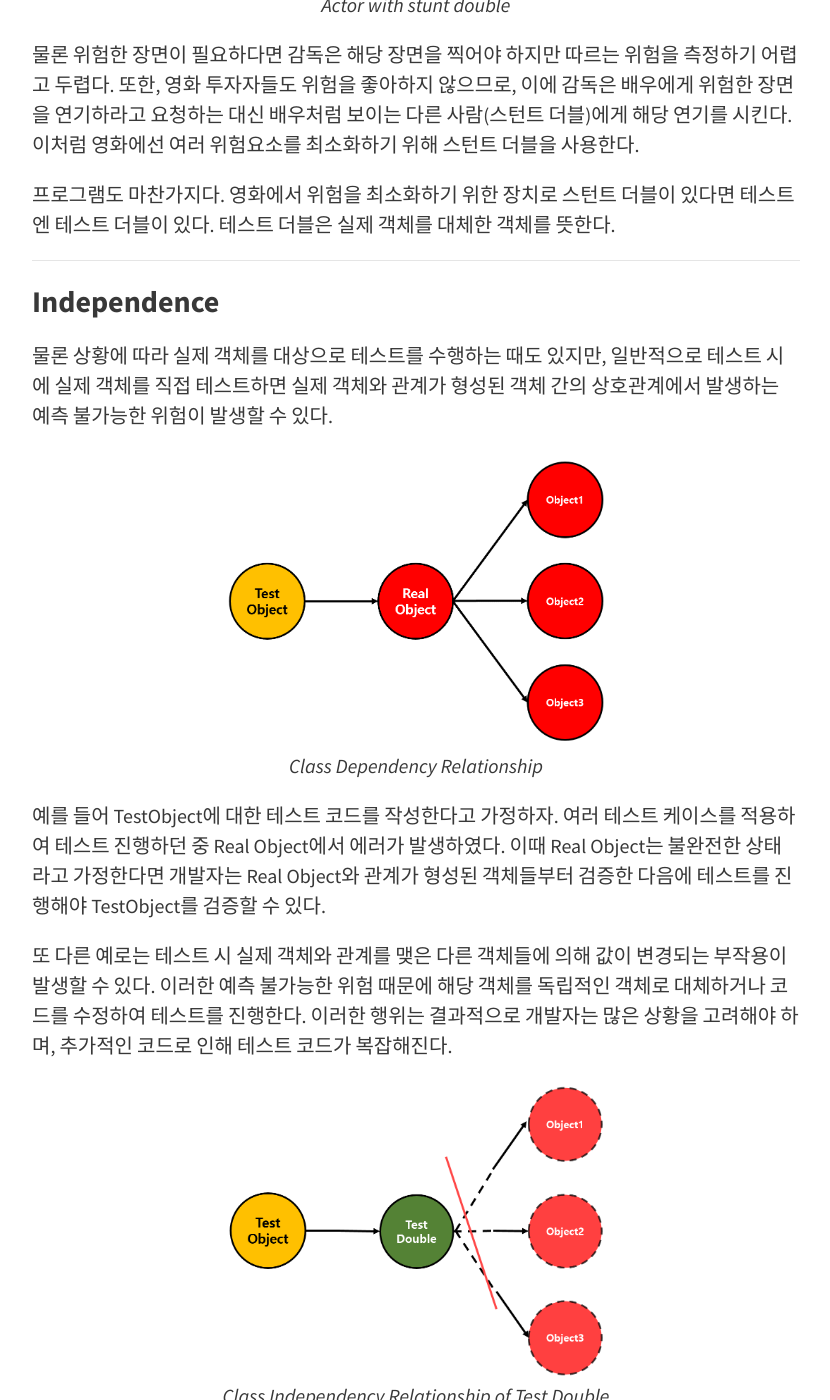
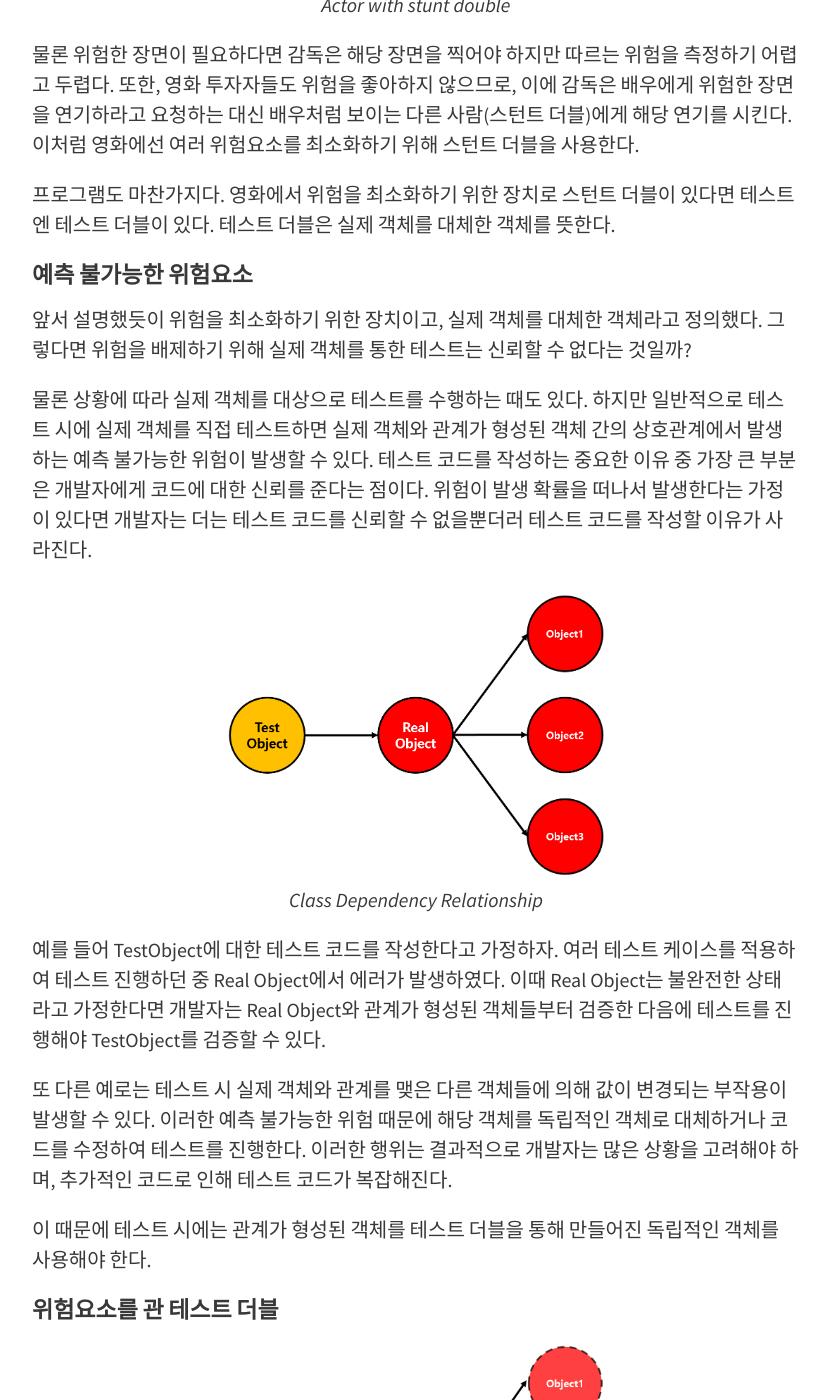
Before and after one commit to gmoon92/gmoon92.github.io, a Jekyll site: the page built from _posts/2018-10-13-test-double.md, in a window 1280 px wide and 1400 px high, scrolled down 1355 px. Shown: the whole window, without its empty margins (224-1054 px from the left). Built offline with Jekyll 4.4.1, drawn with Linux system fonts in a browser that asks for light colours; comment, search, counter and statistics services are not loaded.

Commit message:
ㅅㄷㄴㅅ

```diff
--- a/_posts/2018-10-13-test-double.md
+++ b/_posts/2018-10-13-test-double.md
@@ -34,11 +34,11 @@ _a trained professional who stands in for an actor in order to perform dangerous
 
 프로그램도 마찬가지다. 영화에서 위험을 최소화하기 위한 장치로 스턴트 더블이 있다면 테스트엔 테스트 더블이 있다. 테스트 더블은 실제 객체를 대체한 객체를 뜻한다.
 
----
+#### 예측 불가능한 위험요소
 
-### Independence
+앞서 설명했듯이 위험을 최소화하기 위한 장치이고, 실제 객체를 대체한 객체라고 정의했다. 그렇다면 위험을 배제하기 위해 실제 객체를 통한 테스트는 신뢰할 수 없다는 것일까?
 
-물론 상황에 따라 실제 객체를 대상으로 테스트를 수행하는 때도 있지만, 일반적으로 테스트 시에 실제 객체를 직접 테스트하면 실제 객체와 관계가 형성된 객체 간의 상호관계에서 발생하는 예측 불가능한 위험이 발생할 수 있다.
+물론 상황에 따라 실제 객체를 대상으로 테스트를 수행하는 때도 있다. 하지만 일반적으로 테스트 시에 실제 객체를 직접 테스트하면 실제 객체와 관계가 형성된 객체 간의 상호관계에서 발생하는 예측 불가능한 위험이 발생할 수 있다. 테스트 코드를 작성하는 중요한 이유 중 가장 큰 부분은 개발자에게 코드에 대한 신뢰를 준다는 점이다. 위험이 발생 확률을 떠나서 발생한다는 가정이 있다면 개발자는 더는 테스트 코드를 신뢰할 수 없을뿐더러 테스트 코드를 작성할 이유가 사라진다.
 
 <img src="/md/img/test-double/test-real-object.png">
 <em>Class Dependency Relationship</em>
@@ -46,6 +46,10 @@ _a trained professional who stands in for an actor in order to perform dangerous
 예를 들어 TestObject에 대한 테스트 코드를 작성한다고 가정하자. 여러 테스트 케이스를 적용하여 테스트 진행하던 중 Real Object에서 에러가 발생하였다. 이때 Real Object는 불완전한 상태라고 가정한다면 개발자는 Real Object와 관계가 형성된 객체들부터 검증한 다음에 테스트를 진행해야 TestObject를 검증할 수 있다.
 
 또 다른 예로는 테스트 시 실제 객체와 관계를 맺은 다른 객체들에 의해 값이 변경되는 부작용이 발생할 수 있다. 이러한 예측 불가능한 위험 때문에 해당 객체를 독립적인 객체로 대체하거나 코드를 수정하여 테스트를 진행한다. 이러한 행위는 결과적으로 개발자는 많은 상황을 고려해야 하며, 추가적인 코드로 인해 테스트 코드가 복잡해진다.
+
+이 때문에 테스트 시에는 관계가 형성된 객체를 테스트 더블을 통해 만들어진 독립적인 객체를 사용해야 한다.
+
+#### 위험요소를 관 테스트 더블
 
 <img src="/md/img/test-double/test-double-object.png">
 <em>Class Independency Relationship of Test Double</em>
```
